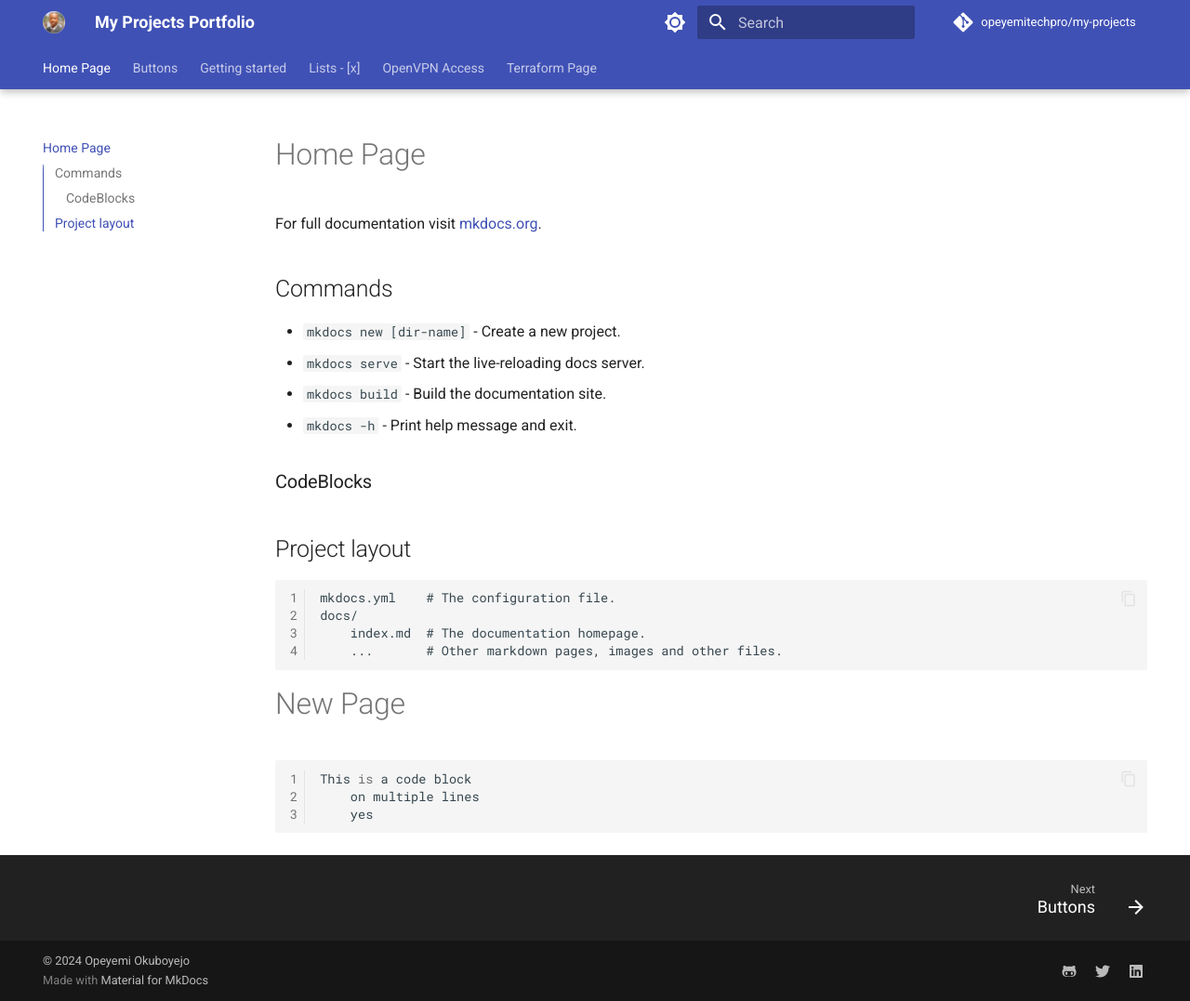
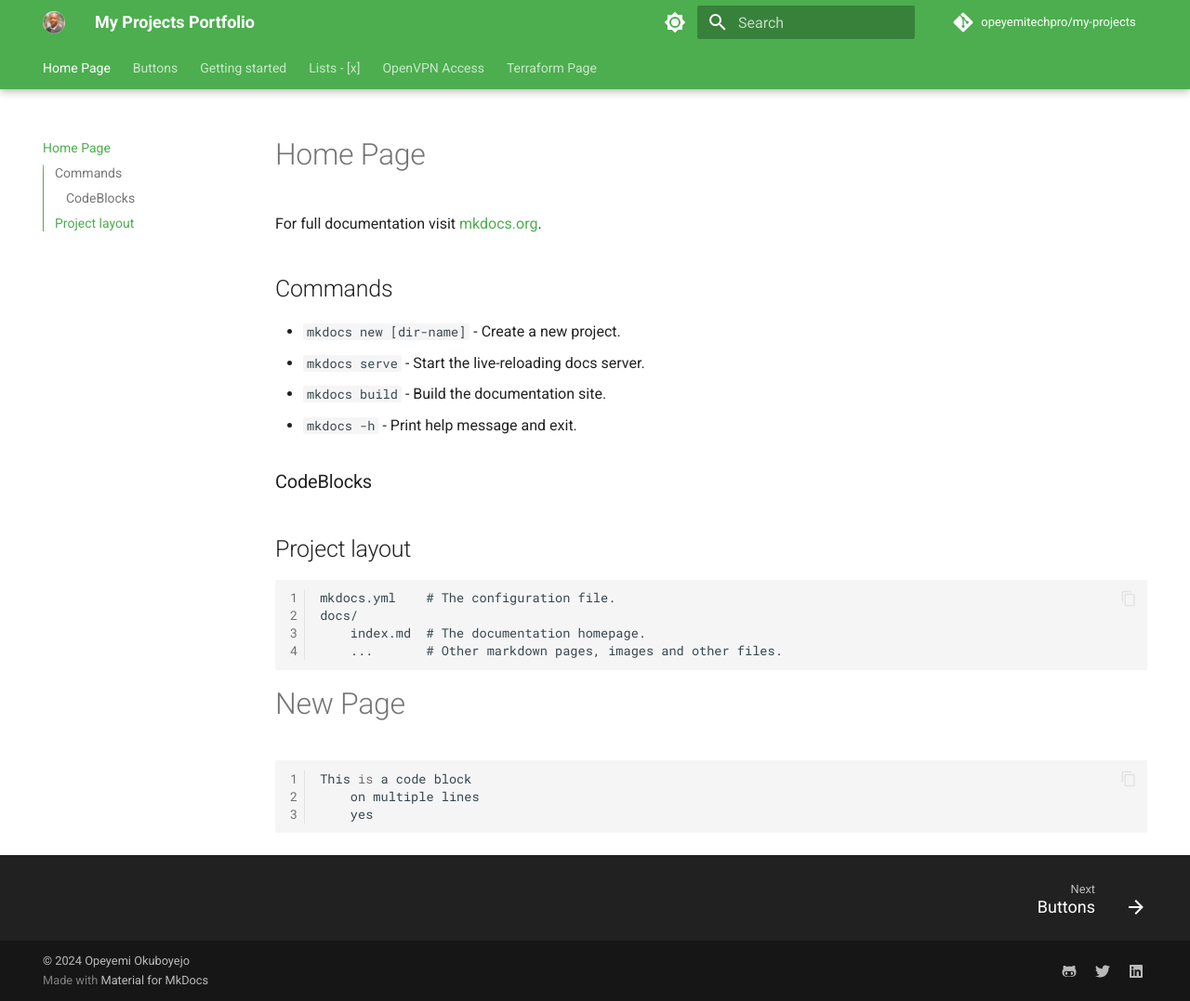
Before and after one commit to opeyemitechpro/my-projects, an MkDocs documentation site: the page built from docs/index.md, in a window 1280 px wide and 1077 px high. Shown: the whole window at 93% size. Built offline with MkDocs 1.6.1 and Material for MkDocs 9.7.7, drawn with Linux system fonts in a browser that asks for light colours; comment, search, counter and statistics services are not loaded.

Commit message:
Update mkdocs.yml

```diff
--- a/mkdocs.yml
+++ b/mkdocs.yml
@@ -53,14 +53,14 @@ theme:
         name: Switch to light mode
     - media: "(prefers-color-scheme: light)"
       scheme: default
-      primary: bright-green
+      primary: green
       accent: orange
       toggle:
         icon: material/brightness-4
         name: Switch to dark mode
     - media: "(prefers-color-scheme: dark)"
       scheme: slate
-      primary: bright-green
+      primary: green
       accent: yellow
 
 plugins:
```
